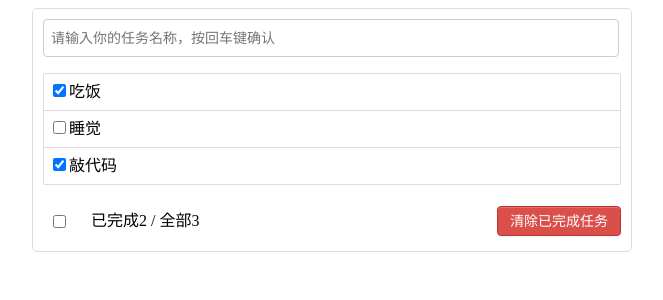
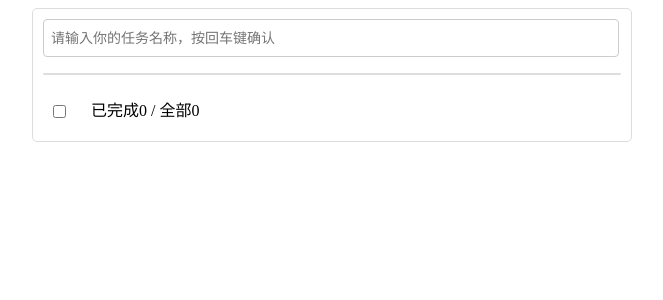
Before and after one commit to zhf521/VueProject, a Vue app in the folder todo-list/: page / in a window 1280 px wide. Shown: the top 300 px of the page, without its empty margins (308-971 px from the left). Built offline with nearby package versions, Linux system fonts and the light colour scheme.

Commit message:
本地存储

```diff
--- a/todo-list/src/App.vue
+++ b/todo-list/src/App.vue
@@ -19,11 +19,12 @@ export default {
   },
   data() {
     return {
-      todos: [
-        { title: '吃饭', complete: true },
-        { title: '睡觉', complete: false },
-        { title: '敲代码', complete: true },
-      ]
+      todos: JSON.parse(window.localStorage.getItem('todo_key') || '[]')
+      // todos: [
+      //   { title: '吃饭', complete: true },
+      //   { title: '睡觉', complete: false },
+      //   { title: '敲代码', complete: true },
+      // ]
     }
   },
   methods: {
@@ -38,6 +39,14 @@ export default {
     },
     selectAllTodos(check) {
       this.todos.forEach(todo => todo.complete = check)
+    }
+  },
+  watch: {
+    todos: {
+      deep: true,
+      handler: function (value) {
+        window.localStorage.setItem('todo_key', JSON.stringify(value))
+      }
     }
   }
 }
```
